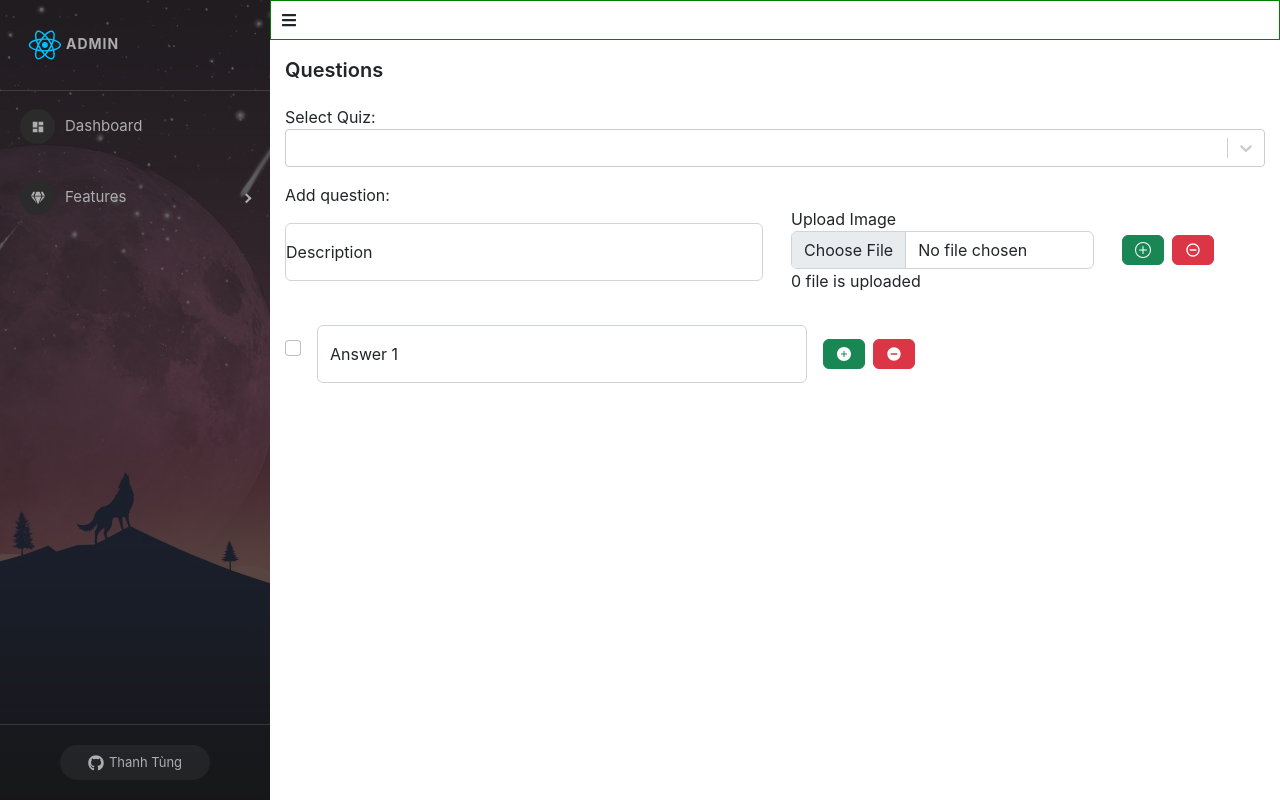
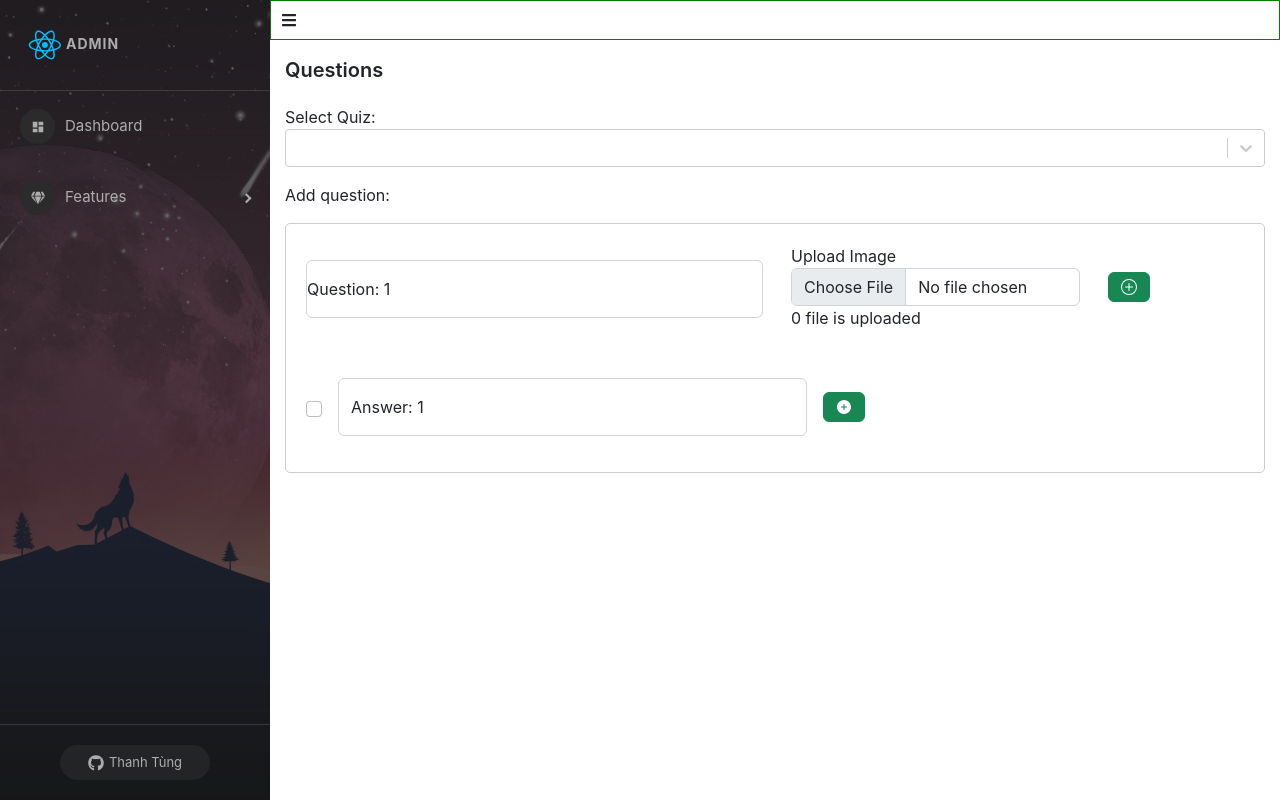
Before and after one commit to tungnt99/React-Basic, a React (Create React App) app: page /admin/manage-question in a window 1280 px wide. Built offline with nearby package versions, Linux system fonts and the light colour scheme.

Commit message:
tạo fake data cho giao diện #95

```diff
--- a/package.json
+++ b/package.json
@@ -27,6 +27,7 @@
     "redux-persist": "^6.0.0",
     "redux-thunk": "2.4.1",
     "sass": "1.53.0",
+    "uuid": "8.3.2",
     "web-vitals": "2.1.4"
   },
   "scripts": {
--- a/src/components/Admin/Contents/Question/Questions.jsx
+++ b/src/components/Admin/Contents/Question/Questions.jsx
@@ -5,6 +5,9 @@ import { MdRemoveCircleOutline } from "react-icons/md";
 import { MdRemoveCircle } from "react-icons/md";
 import { AiFillPlusCircle } from "react-icons/ai";
 import './assets/style.scss';
+import { v4 as uuidv4 } from "uuid";
+import _ from "lodash";
+uuidv4(); // ⇨ '9b1deb4d-3b7d-4bad-9bdd-2b0d7b3dcb6d'
 
 export default function Questions() {
     const options = [
@@ -14,6 +17,74 @@ export default function Questions() {
     ];
 
     const [selectQuiz, setSelectQuiz] = useState({});
+
+    const [questions, setQuestions] = useState([
+        {
+            id: uuidv4(),
+            description: "",
+            imageFile: "",
+            imageName: "",
+            answers: [
+                {
+                    id: uuidv4(),
+                    description: "",
+                    isCorrect: false,
+                },
+            ],
+        },
+    ]);
+    // console.log(questions);
+    const handleAddRemoveQuestion = (type, id) => {
+        // console.log('type: ', type, 'id: ',id);
+        if (type === "ADD") {
+            const newQuestion = {
+                id: uuidv4(),
+                description: "",
+                imageFile: "",
+                imageName: "",
+                answers: [
+                    {
+                        id: uuidv4(),
+                        description: "",
+                        isCorrect: false,
+                    },
+                ],
+            };
+            setQuestions([...questions, newQuestion]);
+        }
+        if (type === "REMOVE") {
+            let questionClone = _.cloneDeep(questions);
+            questionClone = questionClone.filter((item) => item.id !== id);
+            setQuestions(questionClone);
+        }
+    }
+
+    const handleAddRemoveAnswer = (type, questionId, answerId) => {
+        // console.log(type, questionId, answerId);
+        let questionClone = _.cloneDeep(questions); // clone lại dữ liệu trong mảng questions ban đầu
+        if (type === 'ADD') {
+            const newAnswer = {
+                id: uuidv4(),
+                description: "",
+                isCorrect: false,
+            };
+            let index = questionClone.findIndex((item) => item.id === questionId);
+            // console.log(index);
+            questionClone[index].answers.push(newAnswer); //cập nhật mảng newAnswer mới vào mảng ban đầu
+
+            // console.log("index", index);
+            setQuestions(questionClone);
+        }
+        if (type === "REMOVE") {
+            let index = questionClone.findIndex((item) => item.id === questionId);
+
+            questionClone[index].answers = questionClone[index].answers.filter(
+                (item) => item.id !== answerId
+            );
+
+            setQuestions(questionClone);
+        } // remove old questions
+    }
     return (
         <div className="questions-container container">
             <div className="question-title">Questions</div>
@@ -28,45 +99,57 @@ export default function Questions() {
                 </div>
                 <div className="mt-3">
                     <div>Add question: </div>
+                    {questions && questions.length > 0 && questions.map((question, index) => {
+                        return (
+                            <div className="question-main my-3" key={question.id}>
                                 <div className="row question-content">
-                        <div class="form-floating mt-3 col-6">
-                            <label>Description</label>
-                            <input type="text" class="form-control" placeholder="name@example.com"/>
+                                    <div className="form-floating mt-3 col-6">
+                                        <input type="text" className="form-control" placeholder="Question: {index + 1}" defaultValue={question.description} />
+                                        <label>Question: {index + 1}</label>
                                     </div>
                                     <div className="col-4 px-3">
                                         <label className="">Upload Image</label>
-                            <input type="file" class="form-control" />
+                                        <input type="file" className="form-control" />
                                         <span>0 file is uploaded</span>
                                     </div>
 
                                     <div className="col-2 d-flex align-items-center gap-2">
                                         <button className="btn btn-success d-flex">
-                                <BsPlusCircle />
+                                            <BsPlusCircle onClick={() => handleAddRemoveQuestion("ADD", "")} />
                                         </button>
+                                        {questions.length > 1 &&
                                             <button className="btn btn-danger d-flex">
-                                <MdRemoveCircleOutline />
+                                                <MdRemoveCircleOutline onClick={() => handleAddRemoveQuestion("REMOVE", question.id)} />
                                             </button>
+                                        }
                                     </div>
                                 </div>
-                    <div className="answers-content col-12 mt-3 d-flex align-items-center flex-start">
+                                <div className="answers-content col-12 mt-5">
+                                    {question.answers && question.answers.length > 0 && question.answers.map((answer, index) => {
+                                        return (
+                                            <div className="d-flex align-items-center flex-start mb-3" key={answer.id}>
                                                 <input type="checkbox" className="form-check-input" />
-                        <div class="form-floating mt-3 mx-3 col-6">
-                            <input
-                                type="text"
-                                class="form-control"
-                                placeholder="name@example.com"
-                            />
-                            <label>Answer 1</label>
+                                                <div className="form-floating mx-3 col-6">
+                                                    <input type="text" className="form-control" placeholder="Answer {index + 1}" defaultValue={answer.description} />
+                                                    <label>Answer: {index + 1}</label>
                                                 </div>
-                        <div className="col-3 mt-3 d-flex align-items-center gap-2">
+                                                <div className="col-3 d-flex align-items-center gap-2">
                                                     <button className="btn btn-success d-flex">
-                                <AiFillPlusCircle />
+                                                        <AiFillPlusCircle onClick={() => handleAddRemoveAnswer("ADD", question.id)} />
                                                     </button>
+                                                    {question.answers.length > 1 &&
                                                         <button className="btn btn-danger d-flex">
-                                <MdRemoveCircle />
+                                                            <MdRemoveCircle onClick={() => handleAddRemoveAnswer("REMOVE", question.id, answer.id)} />
                                                         </button>
+                                                    }
                                                 </div>
                                             </div>
+                                        )
+                                    })}
+                                </div>
+                            </div>
+                        )
+                    })}
                 </div>
             </div>
         </div>
--- a/src/components/Admin/Contents/Question/assets/style.scss
+++ b/src/components/Admin/Contents/Question/assets/style.scss
@@ -5,4 +5,11 @@
         font-size: 20px;
         font-weight: 600;
     }
+    .add-new-question{
+        .question-main{
+            border: 1px solid #ccc;
+            padding: 20px;
+            border-radius: 5px;
+        }
+    }
 }
```
Also changed, not shown: 1 other file (tests, documents, lock files or other folders). Lines whose indentation alone changed are shown as unchanged.
